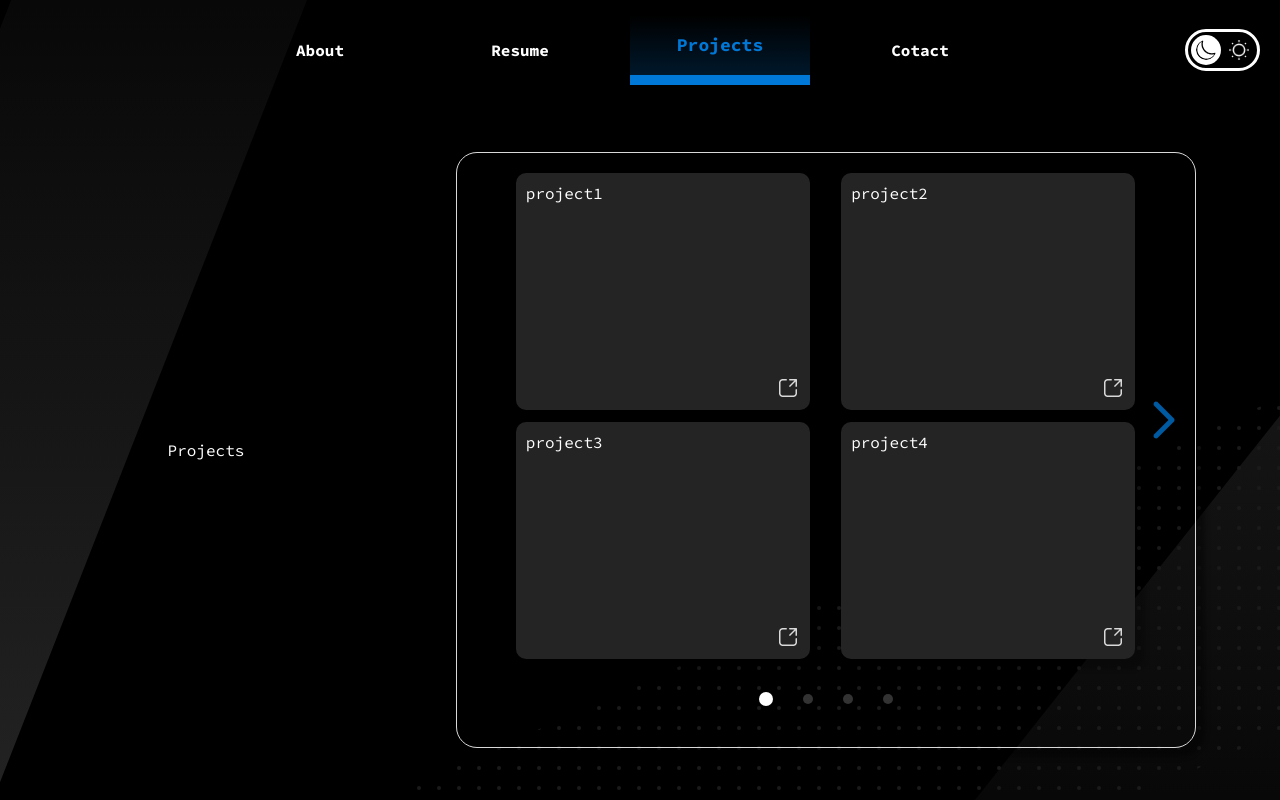
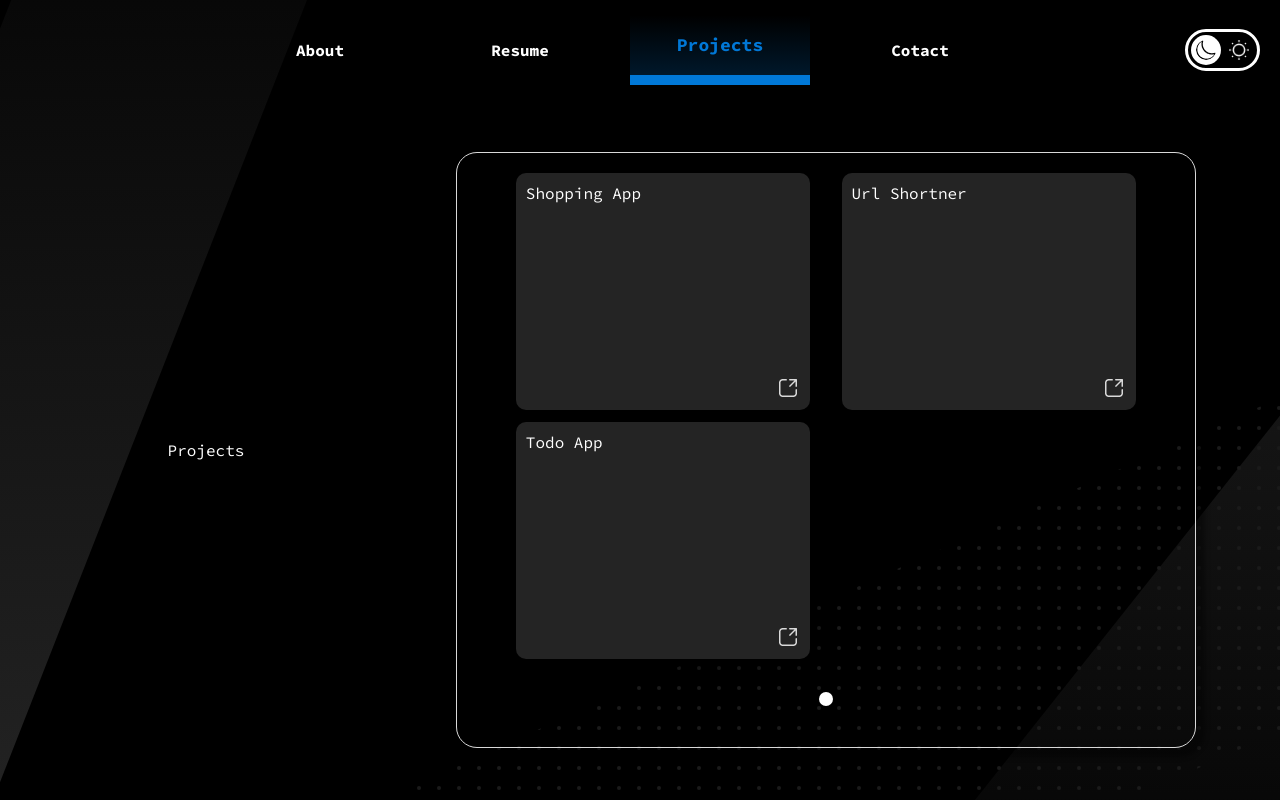
Before and after one commit to shashankbs2410/profile_page_frontend, a React (Vite) app: page /projects in a window 1280 px wide. Built offline with nearby package versions, Linux system fonts and the light colour scheme.

Commit message:
resume and projects list update

```diff
--- a/src/components/projectsComponents/projectsList.tsx
+++ b/src/components/projectsComponents/projectsList.tsx
@@ -28,7 +28,9 @@ const Projectslist = () => {
               .slice((selectedPage - 1) * 4, selectedPage * 4)
               .map((project) => (
                 <div key={project.title} className={classes.project_box}>
-                  <img className={classes.open_link} src={redirectIcon} />
+                  <a href={project.link} target="_blank">
+                    <img className={classes.open_link} src={redirectIcon} />
+                  </a>
                   {project.title}
                 </div>
               ))}
--- a/src/components/projectsComponents/projectslistConstants.tsx
+++ b/src/components/projectsComponents/projectslistConstants.tsx
@@ -1,16 +1,25 @@
-export const projects = [
-  { title: "project1" },
-  { title: "project2" },
-  { title: "project3" },
-  { title: "project4" },
-  { title: "project5" },
-  { title: "project6" },
-  { title: "project7" },
-  { title: "project8" },
-  { title: "project9" },
-  { title: "project10" },
-  { title: "project11" },
-  { title: "project12" },
-  { title: "project13" },
-  { title: "project14" },
+export const projects: {
+  title: string;
+  description: string;
+  link: string;
+  techStack: string;
+}[] = [
+  {
+    title: "Shopping App",
+    description: "",
+    link: "https://github.com/shashankbs2410/Shopping_App",
+    techStack: "",
+  },
+  {
+    title: "Url Shortner",
+    description: "",
+    link: "https://github.com/shashankbs2410/Url_Shortner",
+    techStack: "",
+  },
+  {
+    title: "Todo App",
+    description: "",
+    link: "https://github.com/shashankbs2410/Todo_App",
+    techStack: "",
+  },
 ];
--- a/src/pages/resume.tsx
+++ b/src/pages/resume.tsx
@@ -14,7 +14,7 @@ const ResumePage = () => {
 
   return (
     <div className={classes.resume_container}>
-      <PdfBox src="/src/assets/Shashank_Resume.pdf" />
+      <PdfBox src="/src/assets/Resume_Shashank.pdf" />
     </div>
   );
 };
--- a/src/store/slices/contactSlice.tsx
+++ b/src/store/slices/contactSlice.tsx
@@ -8,7 +8,6 @@ export const postMessage = createAsyncThunk(
   "postMessage",
   async (payload: Message) => {
     let isSent: boolean;
-    console.log(import.meta.env.VITE_MESSAGE_KEY);
     try {
       const response = await fetch(
         `https://script.google.com/macros/s/${import.meta.env.VITE_MESSAGE_KEY}/exec`,
```
Also changed, not shown: 2 other files (tests, documents, lock files or other folders).
